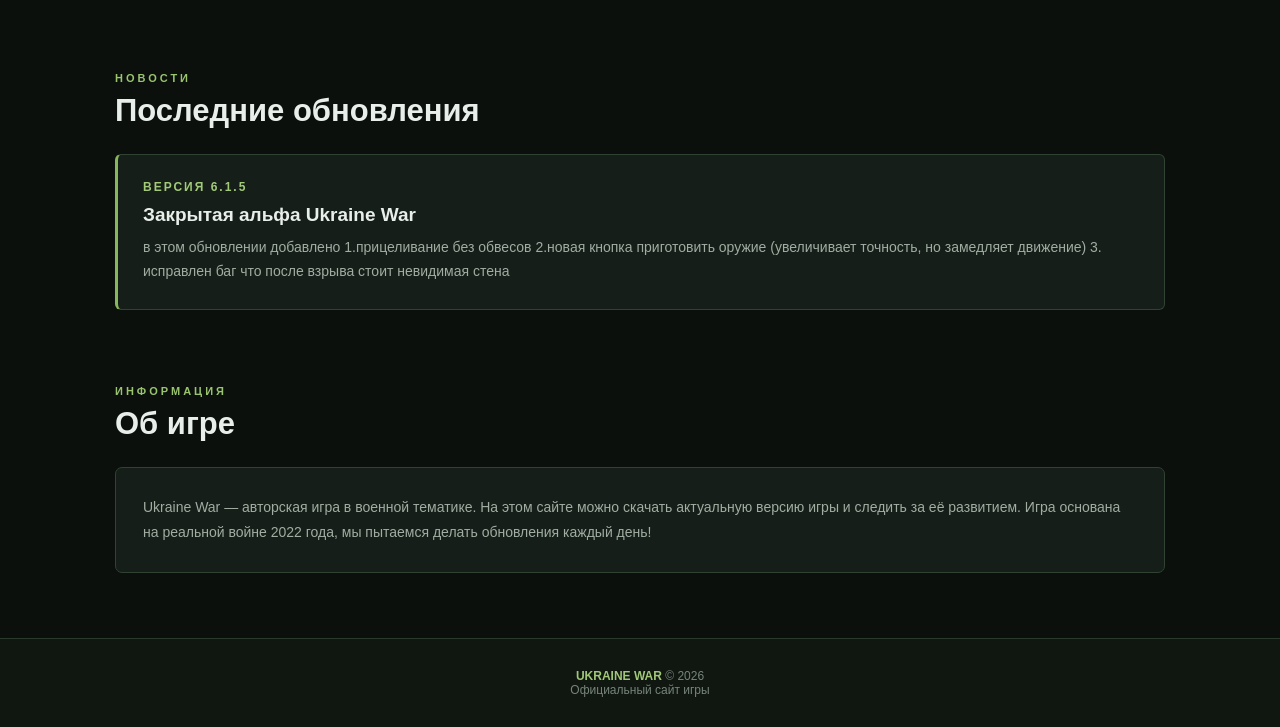
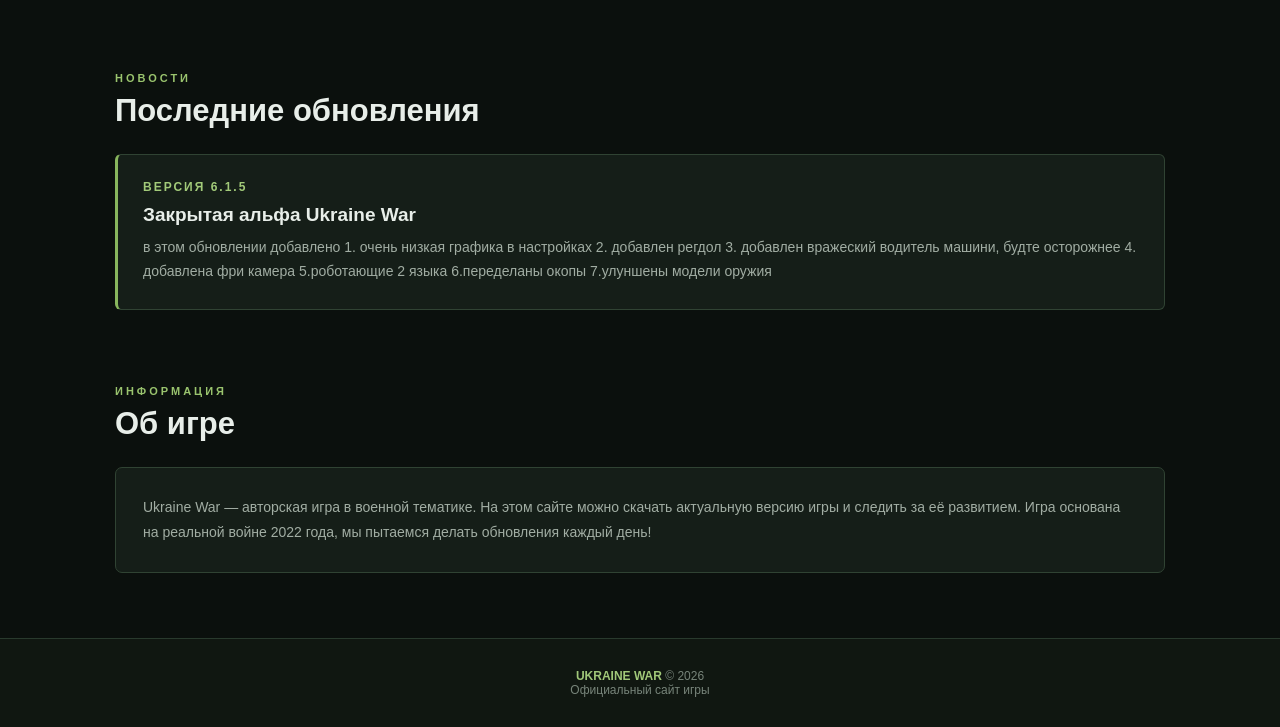
Before and after one commit to UkraineWarGame/Ukraine-war, a plain HTML site: page index.html in a window 1280 px wide. Shown: the part 1075-1802 px from the top of the page. Drawn offline with Linux system fonts and the light colour scheme.

Commit message:
Update index.html

```diff
--- a/index.html
+++ b/index.html
@@ -497,10 +497,14 @@ footer strong {
             </h3>
 
             <p data-i18n="updateText">
-                в этом обновлении добавлено
-                1.прицеливание без обвесов
-                2.новая кнопка приготовить оружие (увеличивает точность, но замедляет движение)
-                3. исправлен баг что после взрыва стоит невидимая стена
+            в этом обновлении добавлено
+        1. очень низкая графика в настройках
+         2. добавлен регдол
+         3. добавлен вражеский водитель машини, будте осторожнее
+             4. добавлена фри камера
+            5.роботающие 2 языка
+            6.переделаны окопы
+            7.улуншены модели оружия
             </p>
         </div>
     </section>
```
